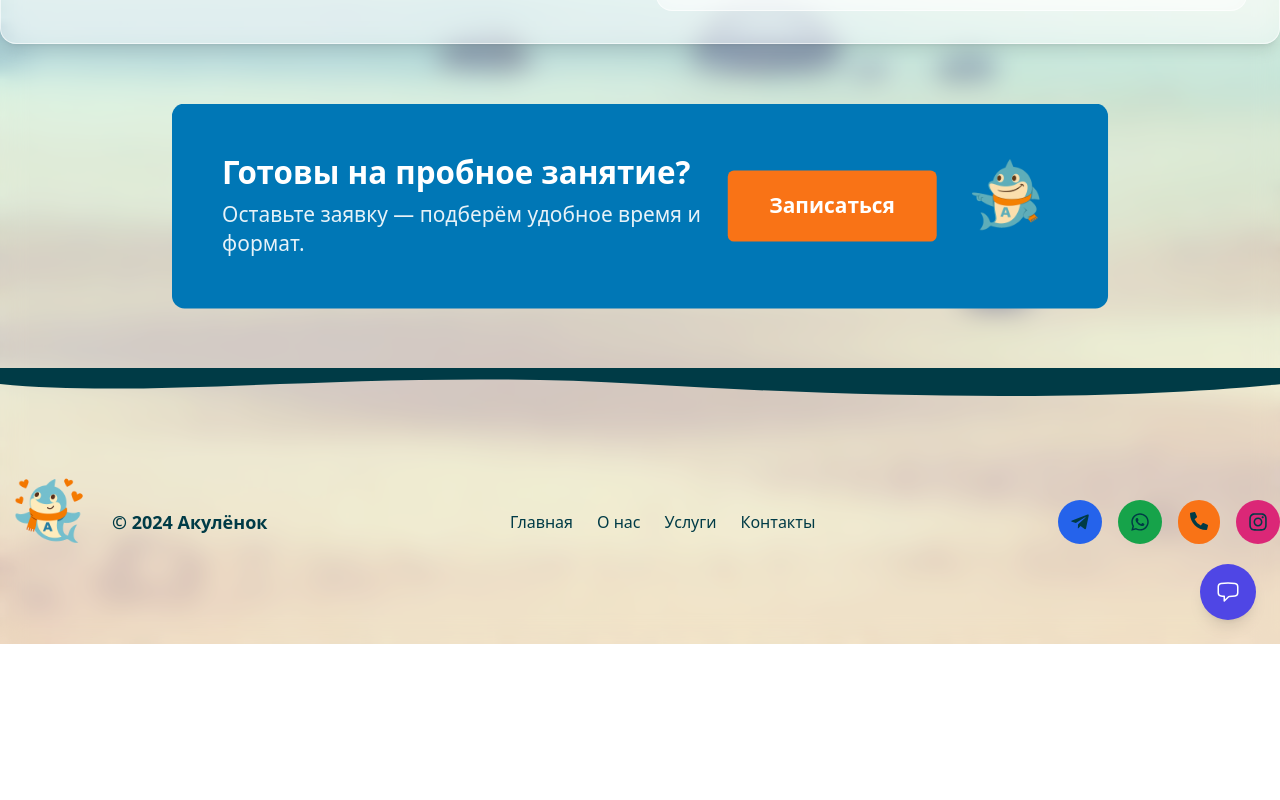
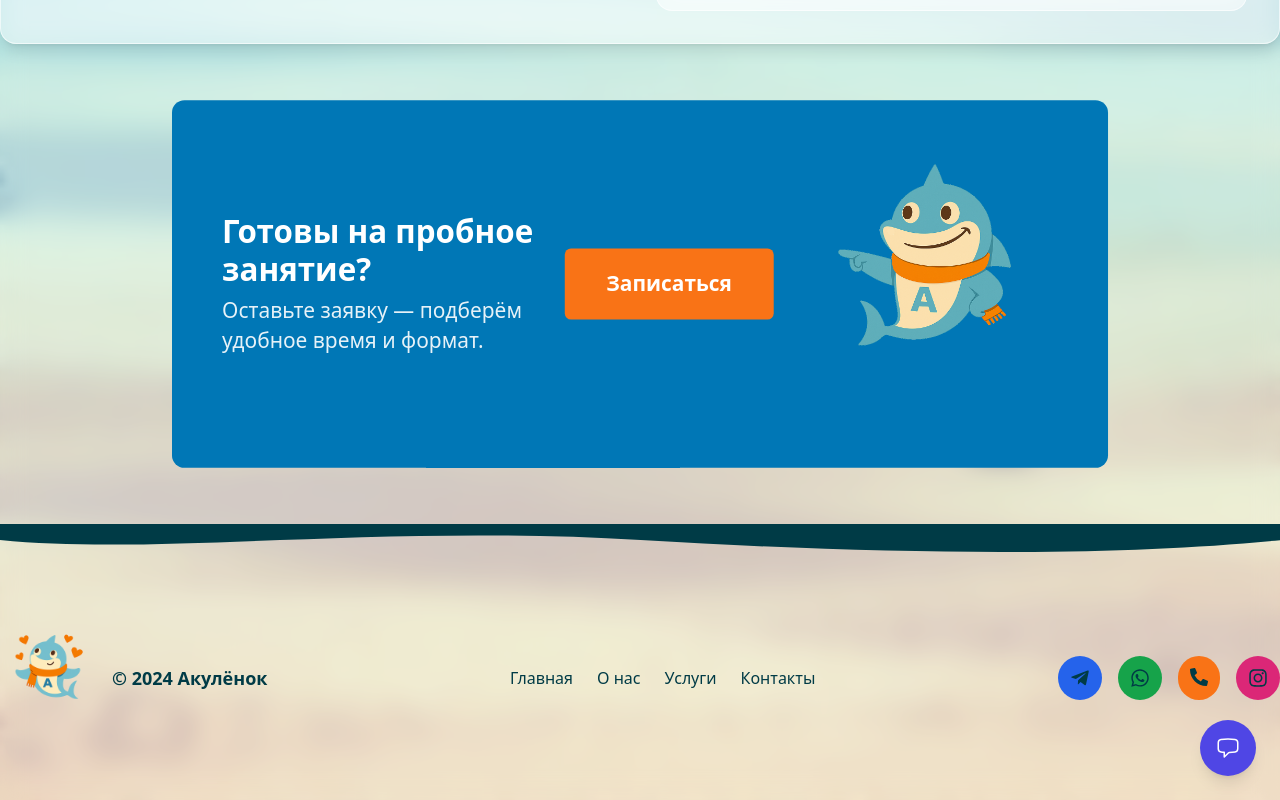
Before and after one commit to peexthree/Akulenok, a Next.js app: page / in a window 1280 px wide. Shown: the part 8460-9260 px from the top of the page. Before the commit the page ends 9104 px from the top, so only its background shows below. Built offline with nearby package versions, Linux system fonts and the light colour scheme.

Commit message:
╨Ю╨▒╨╜╨╛╨▓╨╕╨╗ ╨║╨╛╨┤ ╨┐╤А╨╛╨╡╨║╤В╨░

```diff
--- a/components/cta.js
+++ b/components/cta.js
@@ -32,8 +32,8 @@ function Cta() {
             <Image
               src="/img/look.png"
               alt="look"
-              width={100}
-              height={100}
+              width={256}
+              height={256}
               className="ml-4"
             />
           </div>
```
